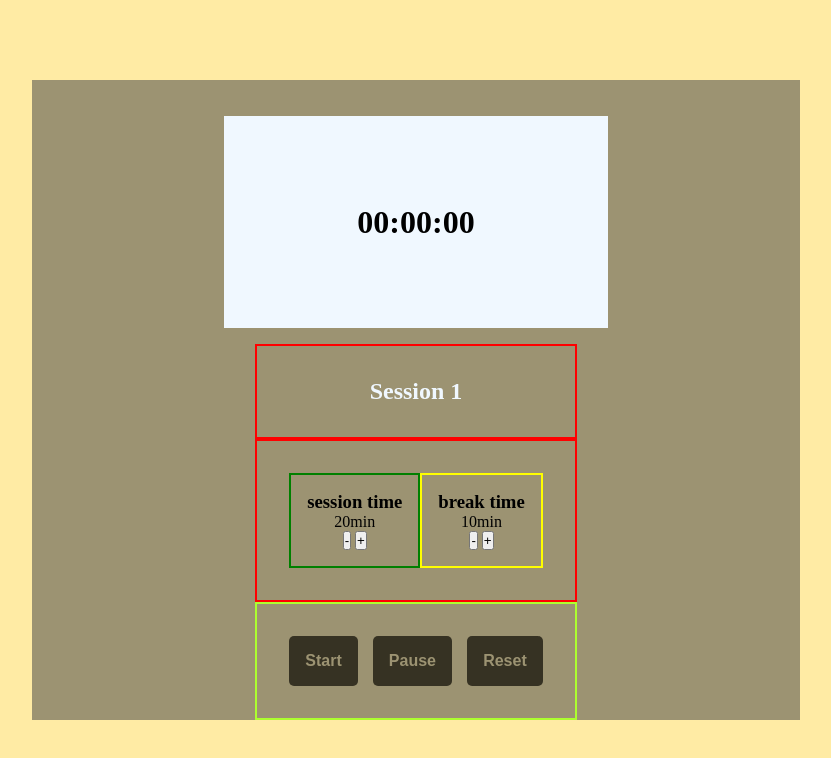
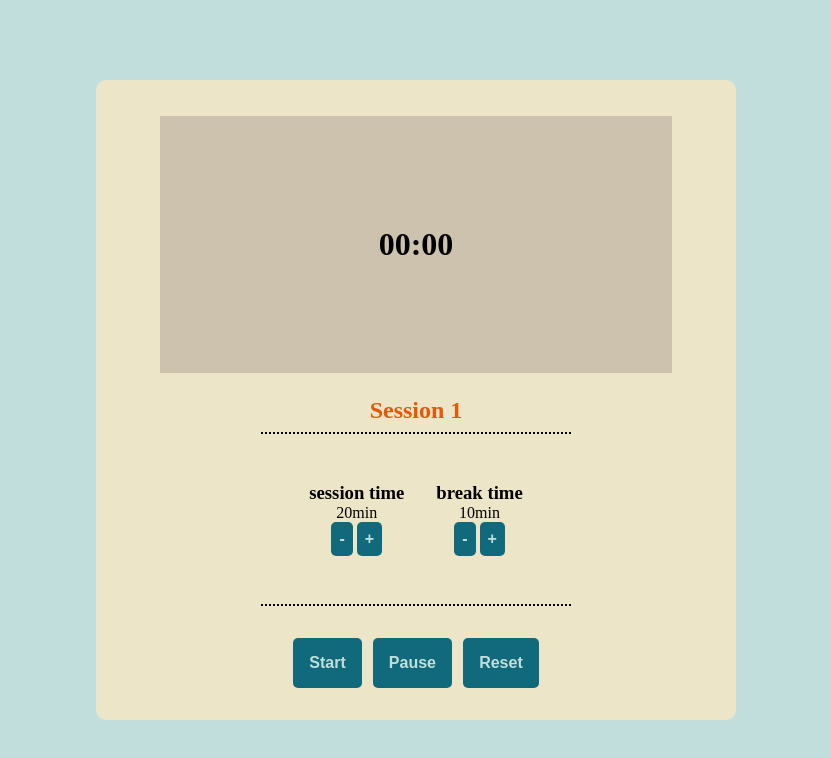
Before and after one commit to ssharmapavitra/Pomodoro-Clock, a plain HTML site: page index.html in a window 1280 px wide. Both pictures are taken after a click on the button "Reset". Shown: the whole page, without its empty margins (224-1055 px from the left). Drawn offline with Linux system fonts and the light colour scheme.

Commit message:
Added Functions
Reset, Session Time, Break Time, Animation for clock are added

```diff
--- a/index.html
+++ b/index.html
@@ -10,33 +10,33 @@
 		<div class="container">
 			<div class="clockPad">
 				<div class="clockBox">
-					<div class="clockBorder">
+					<div class="clockBorder" id="clockBorder">
 						<div class="clock">
 							<div class="clockFace">
-								<h1 class="time" id="time">00:00:00</h1>
+								<h1 class="time" id="time">00:00</h1>
 							</div>
 						</div>
 					</div>
 				</div>
 				<div class="functionBox">
 					<div class="sessionHead">
-						<h3>Session 1</h3>
+						<h3 id="sessionHead">Session 1</h3>
 					</div>
 					<div class="sessionValues" id="sessionValues">
 						<div class="sessionTime">
 							<h3>session time</h3>
 							<p class="sesText">20min</p>
 							<div class="addSubbtn">
-								<button id="sesSub">-</button>
-								<button id="sesAdd">+</button>
+								<button class="btn ctr" id="sesSub">-</button>
+								<button class="btn ctr" id="sesAdd">+</button>
 							</div>
 						</div>
 						<div class="breakTime">
 							<h3>break time</h3>
 							<p class="brekText">10min</p>
 							<div class="addSubbtn">
-								<button id="breSub">-</button>
-								<button id="breAdd">+</button>
+								<button class="btn ctr" id="breSub">-</button>
+								<button class="btn ctr" id="breAdd">+</button>
 							</div>
 						</div>
 					</div>
--- a/script/script.js
+++ b/script/script.js
@@ -9,13 +9,16 @@ const breAdd = document.getElementById("breAdd");
 const sesText = document.querySelector(".sesText");
 const brekText = document.querySelector(".brekText");
 const sessionValues = document.getElementById("sessionValues");
+const clockBorder = document.getElementById("clockBorder");
+const sessionHead = document.getElementById("sessionHead");
 
 //Variables
 let sesionTime = 0.5;
-let breakTime = 1;
+let breakTime = 0.25;
 let clearTimer = false;
 let pauseTimer = true;
 let timerRunning = false;
+let sessionNumber = 1;
 
 //Load function
 function load() {
@@ -55,35 +58,50 @@ function runSessionTimer() {
 			sec = sec < 10 ? "0" + sec : sec;
 			time.innerHTML = `${min}:${sec}`;
 			if (timer == 0) {
+				if (session) {
+					sessionNumber++;
+					sessionHead.innerHTML = `BREAK !!`;
+				} else {
+					sessionHead.innerHTML = `SESSION ${sessionNumber}`;
+				}
 				session = !session;
 				timer = session ? sesTime : breTime;
+			}
+
+			//animation for clock using border fill and rotate
+			if (session) {
+				let deg = (timer / sesTime) * 360;
+				clockBorder.style.background = `conic-gradient(#116a7b ${deg}deg, #e55807 0deg)`;
+			} else {
+				let deg = (timer / breTime) * 360;
+				clockBorder.style.background = `conic-gradient(#e55807 ${deg}deg, #116a7b 0deg)`;
 			}
 		}
 	}, 1000);
 }
 
-//Session to break
-
-//Break to Session
-
 //Function to add and sub session time
 sesAdd.addEventListener("click", () => {
-	sesionTime += 10;
+	// sesionTime += 10;
+	sesionTime += 1;
 	sesText.innerHTML = `${sesionTime}min`;
 });
 sesSub.addEventListener("click", () => {
-	sesionTime -= 10;
+	// sesionTime -= 10;
+	sesionTime -= 1;
 	sesionTime = sesionTime < 0 ? 0 : sesionTime;
 	sesText.innerHTML = `${sesionTime}min`;
 });
 
 //Function to add and sub break time
 breAdd.addEventListener("click", () => {
-	breakTime += 5;
+	// breakTime += 5;
+	breakTime += 0.5;
 	brekText.innerHTML = `${breakTime}min`;
 });
 breSub.addEventListener("click", () => {
-	breakTime -= 5;
+	// breakTime -= 5;
+	breakTime -= 0.5;
 	breakTime = breakTime < 0 ? 0 : breakTime;
 	brekText.innerHTML = `${breakTime}min`;
 });
@@ -129,8 +147,10 @@ function startFun() {
 
 //reset
 function resetFun() {
+	sessionNumber = 1;
+	clockBorder.style.background = "none";
 	timerRunning = false;
 	enable();
 	clearTimer = true;
-	time.innerText = "00:00:00";
+	time.innerText = "00:00";
 }
--- a/stylesheet/style.css
+++ b/stylesheet/style.css
@@ -1,3 +1,12 @@
+:root {
+	--bgColor: #c2dedc;
+	--padColor: #ece5c7;
+	--headColor: #e55807;
+	--buttonColor: #116a7b;
+	--clockBoxColor: #cdc2ae;
+	--colorC6: #f2e8dc;
+}
+
 * {
 	margin: 0;
 	padding: 0;
@@ -9,42 +18,62 @@
 	justify-content: center;
 	align-items: center;
 	height: 100vh;
-	background-color: #ffeba4;
+	background-color: var(--bgColor);
 }
 .clockPad {
 	display: flex;
 	flex-direction: column;
-	width: 60%;
+	width: 50%;
 	height: 80%;
-	background-color: #9c9372;
+	background-color: var(--padColor);
+	border-radius: 10px;
 	padding-top: 20px;
 	align-items: center;
+	/* border: 2px solid pink; */
 }
 
 /* Clock  */
 .clockBox {
-	background-color: aliceblue;
-	width: 50%;
-	height: 50%;
+	background-color: var(--clockBoxColor);
+	width: 80%;
+	height: 60%;
 	display: flex;
 	justify-content: center;
 	align-items: center;
 	margin: 1rem;
 }
+.clockBorder {
+	width: 100%;
+	height: 100%;
+	display: flex;
+	justify-content: center;
+	align-items: center;
+}
+.clock {
+	background-color: var(--clockBoxColor);
+	width: 100%;
+	height: 85%;
+	margin: 2rem 1rem;
+	display: flex;
+	justify-content: center;
+	align-items: center;
+	/* border: 1px solid red; */
+}
 
 /* Session Head  */
 .sessionHead {
 	display: flex;
+	flex-wrap: wrap;
 	justify-content: center;
 	align-items: center;
-	width: 100%;
-	border: 2px solid red;
-	padding: 2rem;
+	/* border: 2px solid red; */
+	padding: 0.5rem;
+	border-bottom: 2px dotted black;
 }
 .sessionHead h3 {
 	font-size: 1.5rem;
 	font-weight: 600;
-	color: aliceblue;
+	color: var(--headColor);
 }
 
 /* Functions */
@@ -53,8 +82,9 @@
 	justify-content: space-between;
 	align-items: center;
 	width: 100%;
-	border: 2px solid red;
+	/* border: 2px solid red; */
 	padding: 2rem;
+	border-bottom: 2px dotted black;
 }
 
 .sessionTime {
@@ -62,7 +92,7 @@
 	justify-content: center;
 	align-items: center;
 	flex-direction: column;
-	border: 2px solid green;
+	/* border: 2px solid green; */
 	padding: 1rem;
 }
 .breakTime {
@@ -70,7 +100,7 @@
 	justify-content: center;
 	align-items: center;
 	flex-direction: column;
-	border: 2px solid yellow;
+	/* border: 2px solid yellow; */
 	padding: 1rem;
 }
 
@@ -80,7 +110,7 @@
 	justify-content: space-between;
 	align-items: center;
 	width: 100%;
-	border: 2px solid greenyellow;
+	/* border: 2px solid greenyellow; */
 	padding: 2rem;
 }
 .btn {
@@ -89,8 +119,12 @@
 	border: none;
 	outline: none;
 	cursor: pointer;
-	background-color: #363223;
-	color: #9c9372;
+	background-color: var(--buttonColor);
+	color: var(--bgColor);
 	font-size: 1rem;
 	font-weight: 600;
 }
+.ctr {
+	padding: 0.5rem;
+	color: var(--bgColor);
+}
```
